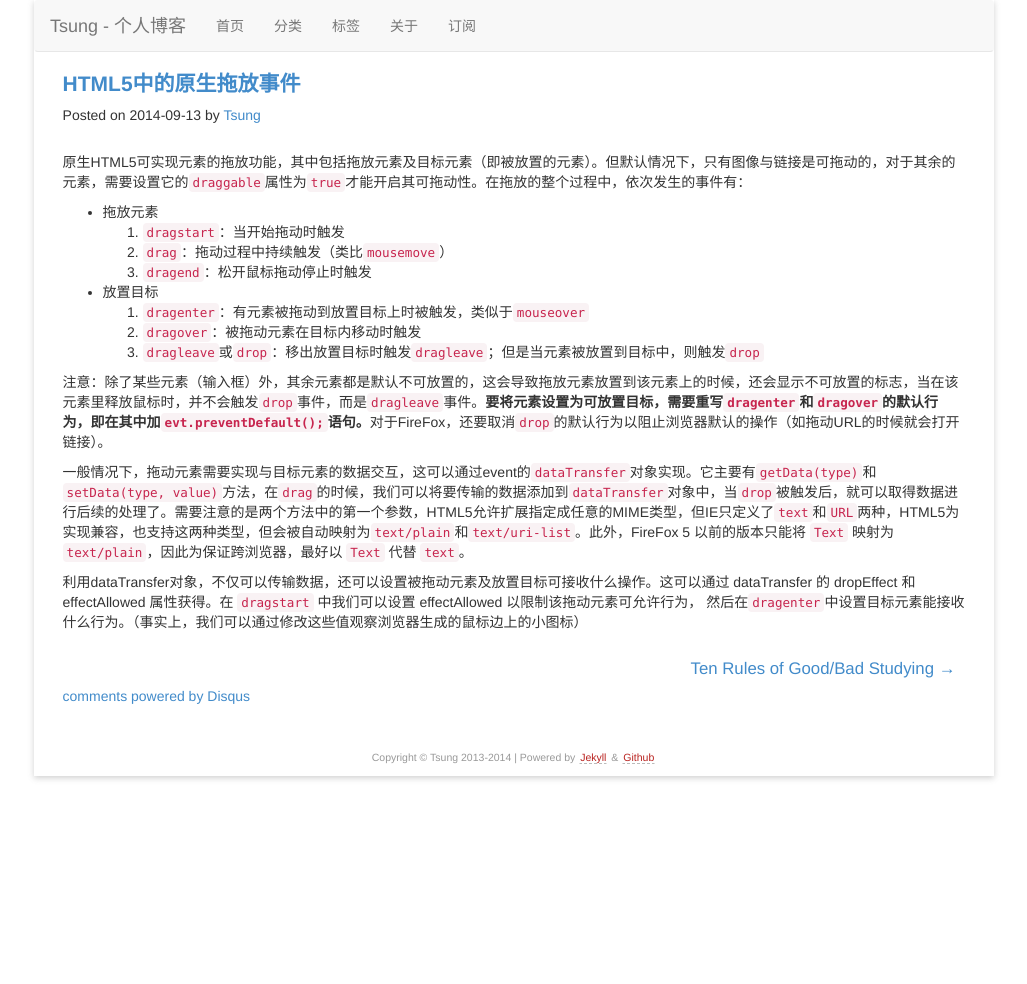
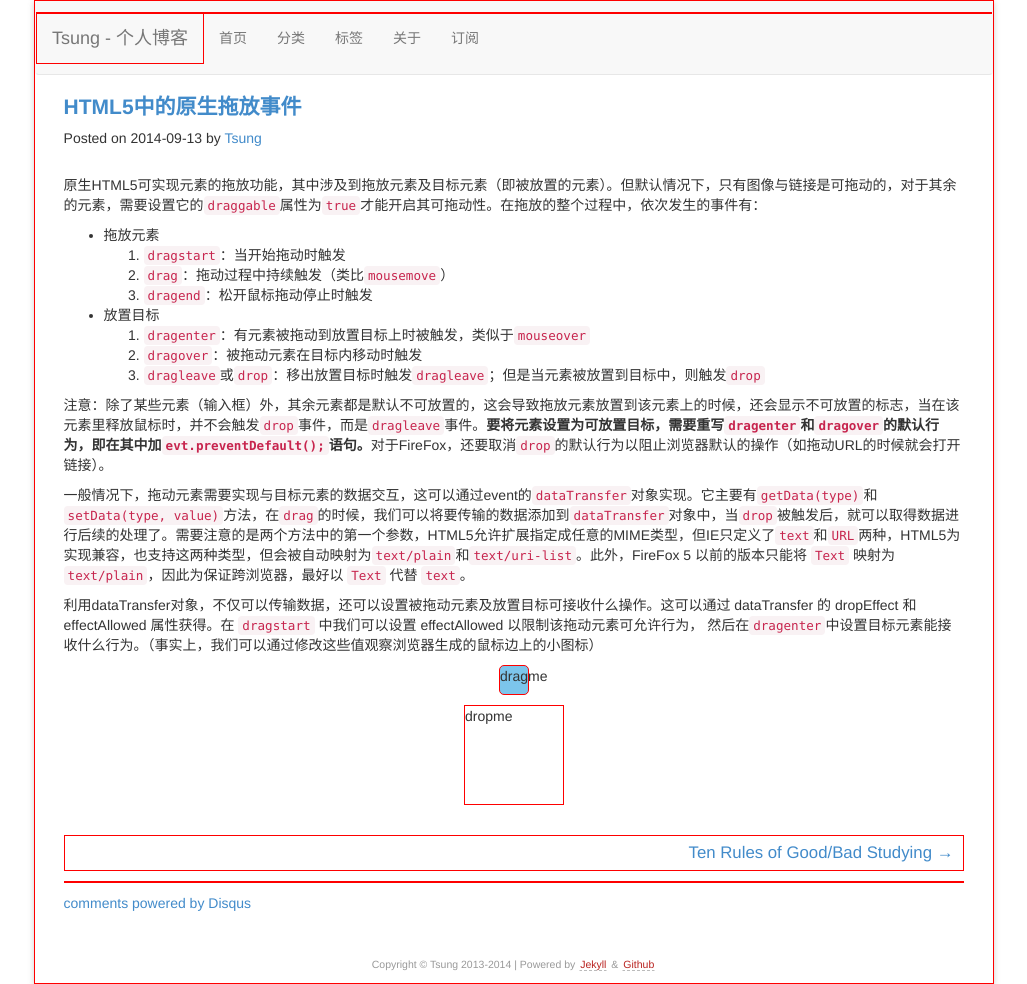
Before and after one commit to JiaxiangZheng/octman, a Jekyll site: the page built from _posts/2014/2014-09-13-html5-drag-and-drop.md, in a window 1280 px wide. Shown: the whole page, without its empty margins (126-1153 px from the left). Built offline with Jekyll 4.4.1, drawn with Linux system fonts in a browser that asks for light colours; comment, search, counter and statistics services are not loaded; before the commit the page ends 900 px from its top, so only the background shows below that; some of the changed lines change nothing that is shown.

Commit message:
add an example to dnd article

```diff
--- a/_posts/2014/2014-09-13-html5-drag-and-drop.md
+++ b/_posts/2014/2014-09-13-html5-drag-and-drop.md
@@ -9,7 +9,22 @@ tags:
 - JavaScript
 ---
 
-原生HTML5可实现元素的拖放功能，其中包括拖放元素及目标元素（即被放置的元素）。但默认情况下，只有图像与链接是可拖动的，对于其余的元素，需要设置它的`draggable`属性为`true`才能开启其可拖动性。在拖放的整个过程中，依次发生的事件有：
+<style>
+  div {
+    margin: 10px auto;
+    border: 1px solid #fe0000;
+  }
+  #dragme {
+    border-radius: 5px;
+    width: 30px; height: 30px;
+    background-color: #7CC5EC;
+  }
+  #dropme {
+    width: 100px; height: 100px;
+  }
+</style>
+
+原生HTML5可实现元素的拖放功能，其中涉及到拖放元素及目标元素（即被放置的元素）。但默认情况下，只有图像与链接是可拖动的，对于其余的元素，需要设置它的`draggable`属性为`true`才能开启其可拖动性。在拖放的整个过程中，依次发生的事件有：
 
 * 拖放元素
     1. `dragstart`：当开始拖动时触发
@@ -25,3 +40,45 @@ tags:
 一般情况下，拖动元素需要实现与目标元素的数据交互，这可以通过event的`dataTransfer`对象实现。它主要有`getData(type)`和`setData(type, value)`方法，在`drag`的时候，我们可以将要传输的数据添加到`dataTransfer`对象中，当`drop`被触发后，就可以取得数据进行后续的处理了。需要注意的是两个方法中的第一个参数，HTML5允许扩展指定成任意的MIME类型，但IE只定义了`text`和`URL`两种，HTML5为实现兼容，也支持这两种类型，但会被自动映射为`text/plain`和`text/uri-list`。此外，FireFox 5 以前的版本只能将 `Text` 映射为`text/plain`，因此为保证跨浏览器，最好以 `Text` 代替 `text`。
 
 利用dataTransfer对象，不仅可以传输数据，还可以设置被拖动元素及放置目标可接收什么操作。这可以通过 dataTransfer 的 dropEffect 和 effectAllowed 属性获得。在 `dragstart` 中我们可以设置 effectAllowed 以限制该拖动元素可允许行为， 然后在`dragenter`中设置目标元素能接收什么行为。（事实上，我们可以通过修改这些值观察浏览器生成的鼠标边上的小图标）
+
+<div id="dragme">dragme</div>
+<div id="dropme" width="100" height="100">dropme</div>
+
+<script>
+  (function () {
+    var $ = function (name) {
+      return document.querySelector(name);
+    }
+    HTMLElement.prototype.on  = HTMLElement.prototype.on || function (type, callback) {
+        this.addEventListener(type, callback);
+    }
+    var dragme = $('#dragme'),
+        dropme = $('#dropme');
+
+    dragme.setAttribute('draggable', true);
+    dragme.on('dragstart', function () {
+        console.log('drag start');
+    });
+    dragme.on('drag', function () {
+        console.log('I am being dragged');
+    });
+    dragme.on('dragend', function () {
+        console.log('I am being released');
+    });
+
+    dropme.on('dragenter', function () {
+        console.info('something entered');
+        evt.preventDefault();
+    });
+    dropme.on('dragover', function () {
+        console.info('something is hovering on me');
+        evt.preventDefault();
+    });
+    dropme.on('dragleave', function () {
+        console.info('something leaved from me');
+    });
+    dropme.on('drop', function () {
+        console.info('something dropped to me');
+    });
+  }());
+</script>
```
